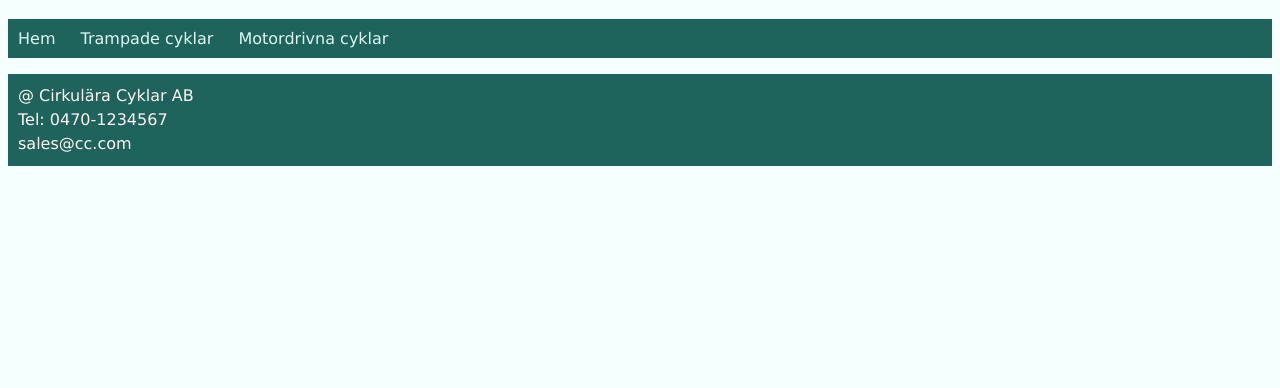
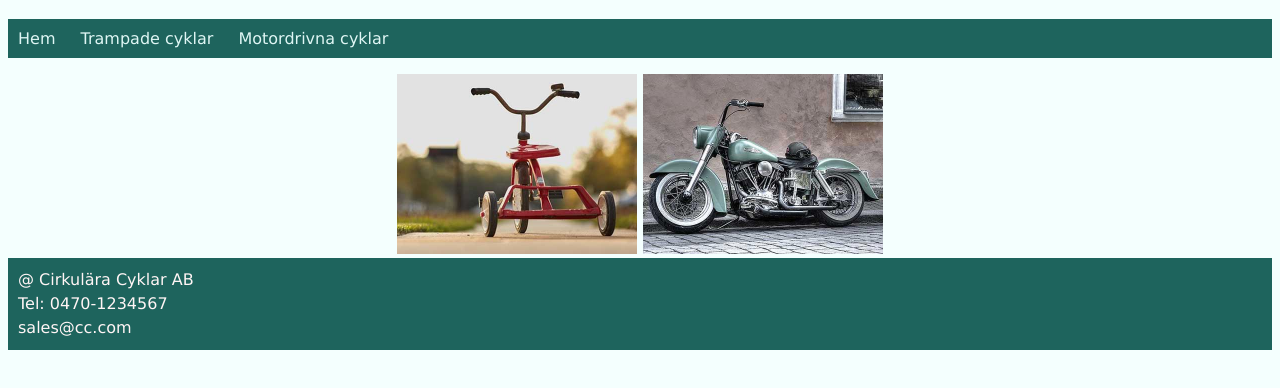
Before and after one commit to niklaspandersson/demo2, a plain HTML site: page index.html in a window 1280 px wide. Shown: the part 62-450 px from the top of the page. Drawn offline with Linux system fonts and the light colour scheme.

Commit message:
Add links to main page

```diff
--- a/index.html
+++ b/index.html
@@ -17,8 +17,9 @@
       </ul>
     </nav>
   </header>
-  <main>
-
+  <main id="main-page">
+    <a href="trampade.html"><img src="img/tricycle.jpg" alt="trehjuling"></a>
+    <a href="motordrivna.html"><img src="img/mc.jpg" alt="Motorcykel"></a>
   </main>
   <footer>
     <p>@ Cirkulära Cyklar AB</p>
--- a/style.css
+++ b/style.css
@@ -44,6 +44,14 @@ section img {
   width: 100%;
 }
 
+#main-page {
+  text-align: center;
+}
+
+#main-page img {
+  width: 40%;
+}
+
 .color {
   font-weight: bold;
 }
```
